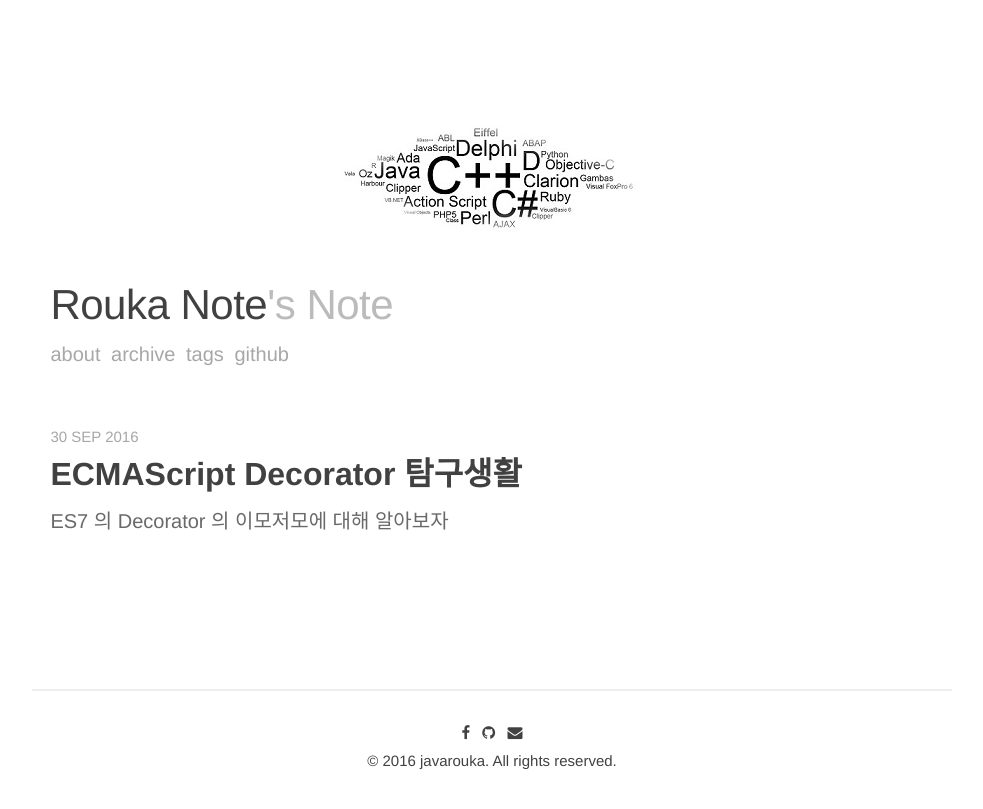
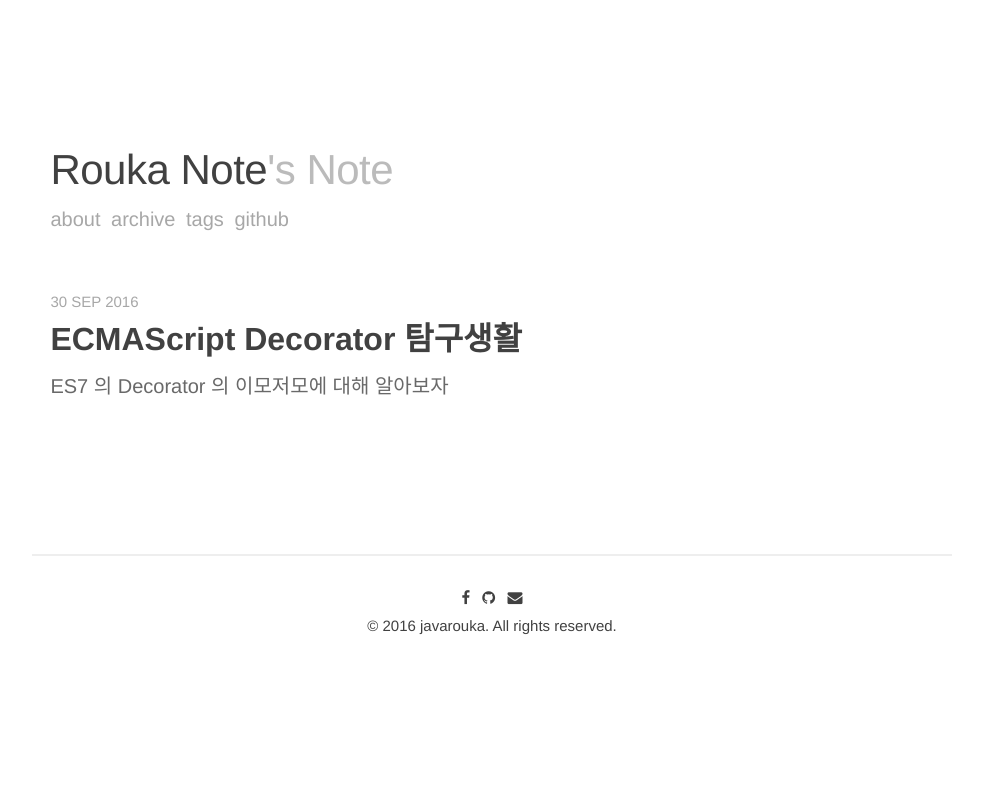
Before and after one commit to javarouka/blog, a Jekyll site: the page built from index.html, in a window 1280 px wide. Shown: the top 809 px of the page, without its empty margins (148-1131 px from the left). Built offline with Jekyll 4.4.1, drawn with Linux system fonts in a browser that asks for light colours; nearby versions of some CDN libraries; the list of posts is cut into pages by our own code.

```diff
--- a/_includes/head.html
+++ b/_includes/head.html
@@ -1,7 +1,12 @@
 <head>
   <meta charset="utf-8">
   <meta name="viewport" content="width=device-width, initial-scale=1">
+  <meta name="title" content="JavaRouka" />
+  <meta name="description" content="JavaRouka develop note" />
+
   <title>{% if page.title %}{{ page.title }}{% else %}{{ site.name }}{% endif %}</title>
+
+  <link rel="image_src" href="{{ site.baseurl }}/assets/images/programing.jpg">
 
   <!-- CSS -->
   <link rel="stylesheet" href="{{ site.baseurl }}/assets/css/main.css" type="text/css">
--- a/_includes/header.html
+++ b/_includes/header.html
@@ -1,5 +1,4 @@
 <header class="header">
-  <div class="header-image"><img src="{{ site.baseurl }}/assets/images/programing.jpg"></div>
   <h1 class="header-title">
     <a href="{{ site.baseurl }}">{{ site.name }}<span>&#39;s Note</span></a>
   </h1>
```
